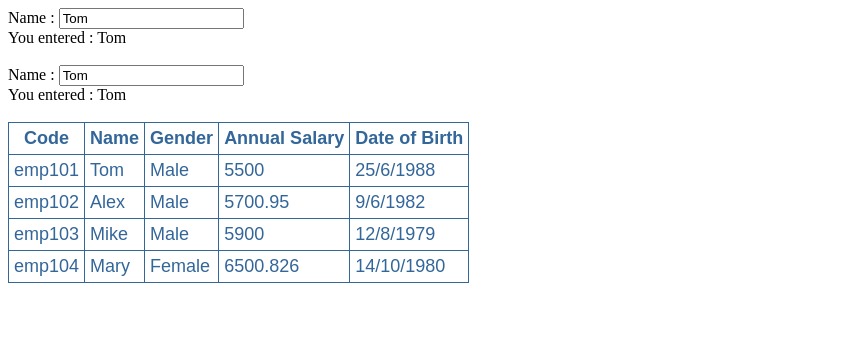
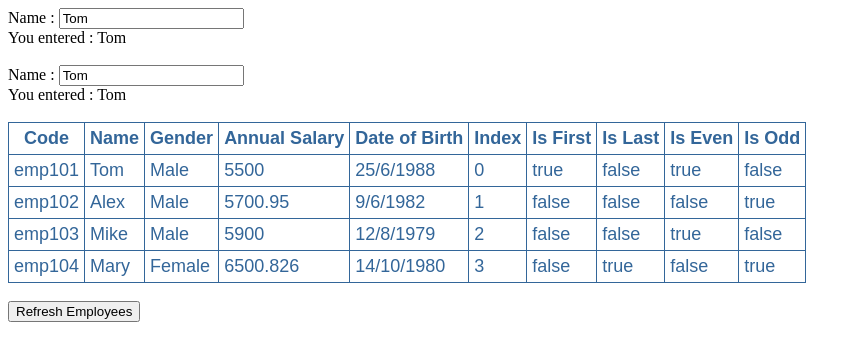
Before and after one commit to nesta-bg/Angular8-App-Part1, an Angular app in the folder Angular8-App-Part1/ClientApp/: page / in a window 1280 px wide. Shown: the top 360 px of the page, without its empty margins (0-861 px from the left). Built offline with nearby package versions, Linux system fonts and the light colour scheme.

Commit message:
Angular ngFor TrackBy.

```diff
--- a/Angular8-App-Part1/ClientApp/src/app/employee/employeeList.component.html
+++ b/Angular8-App-Part1/ClientApp/src/app/employee/employeeList.component.html
@@ -6,15 +6,26 @@
             <th>Gender</th>
             <th>Annual Salary</th>
             <th>Date of Birth</th>
+            <th>Index</th>
+            <th>Is First</th>
+            <th>Is Last</th>
+            <th>Is Even</th>
+            <th>Is Odd</th>
         </tr>
     </thead>
     <tbody>
-        <tr *ngFor='let employee of employees'>
+        <tr *ngFor='let employee of employees; trackBy:trackByEmpCode; let i=index;
+                    let isFirst = first; let isLast = last; let isEven = even; let isOdd = odd'>
             <td>{{ employee.code }}</td>
             <td>{{ employee.name }}</td>
             <td>{{ employee.gender }}</td>
             <td>{{ employee.annualSalary }}</td>
             <td>{{ employee.dateOfBirth }}</td>
+            <td>{{ i }}</td>
+            <td>{{ isFirst }}</td>
+            <td>{{ isLast }}</td>
+            <td>{{ isEven }}</td>
+            <td>{{ isOdd }}</td>
         </tr>
         <tr *ngIf="!employees || employees.length==0">
             <td colspan="5">
@@ -23,3 +34,5 @@
         </tr>
     </tbody>
 </table>
+<br />
+<button (click)='getEmployees()'>Refresh Employees</button>
--- a/Angular8-App-Part1/ClientApp/src/app/employee/employeeList.component.ts
+++ b/Angular8-App-Part1/ClientApp/src/app/employee/employeeList.component.ts
@@ -7,7 +7,10 @@ import { Component } from '@angular/core';
 })
 
 export class EmployeeListComponent {
-    employees: any[] = [
+    employees: any[];
+
+    constructor() {
+        this.employees = [
             {
                 code: 'emp101', name: 'Tom', gender: 'Male',
                 annualSalary: 5500, dateOfBirth: '25/6/1988'
@@ -26,3 +29,33 @@ export class EmployeeListComponent {
             }
         ];
     }
+
+    getEmployees(): void {
+        this.employees = [
+            {
+                code: 'emp101', name: 'Tom', gender: 'Male',
+                annualSalary: 5500, dateOfBirth: '25/6/1988'
+            },
+            {
+                code: 'emp102', name: 'Alex', gender: 'Male',
+                annualSalary: 5700.95, dateOfBirth: '9/6/1982'
+            },
+            {
+                code: 'emp103', name: 'Mike', gender: 'Male',
+                annualSalary: 5900, dateOfBirth: '12/8/1979'
+            },
+            {
+                code: 'emp104', name: 'Mary', gender: 'Female',
+                annualSalary: 6500.826, dateOfBirth: '14/10/1980'
+            },
+            {
+                code: 'emp105', name: 'Nancy', gender: 'Female',
+                annualSalary: 6700.826, dateOfBirth: '15/12/1982'
+            },
+        ];
+    }
+
+    trackByEmpCode(index: number, employee: any): string {
+        return employee.code;
+    }
+}
```
Also changed, not shown: 2 other files (tests, documents, lock files or other folders). Lines whose indentation alone changed are shown as unchanged.
